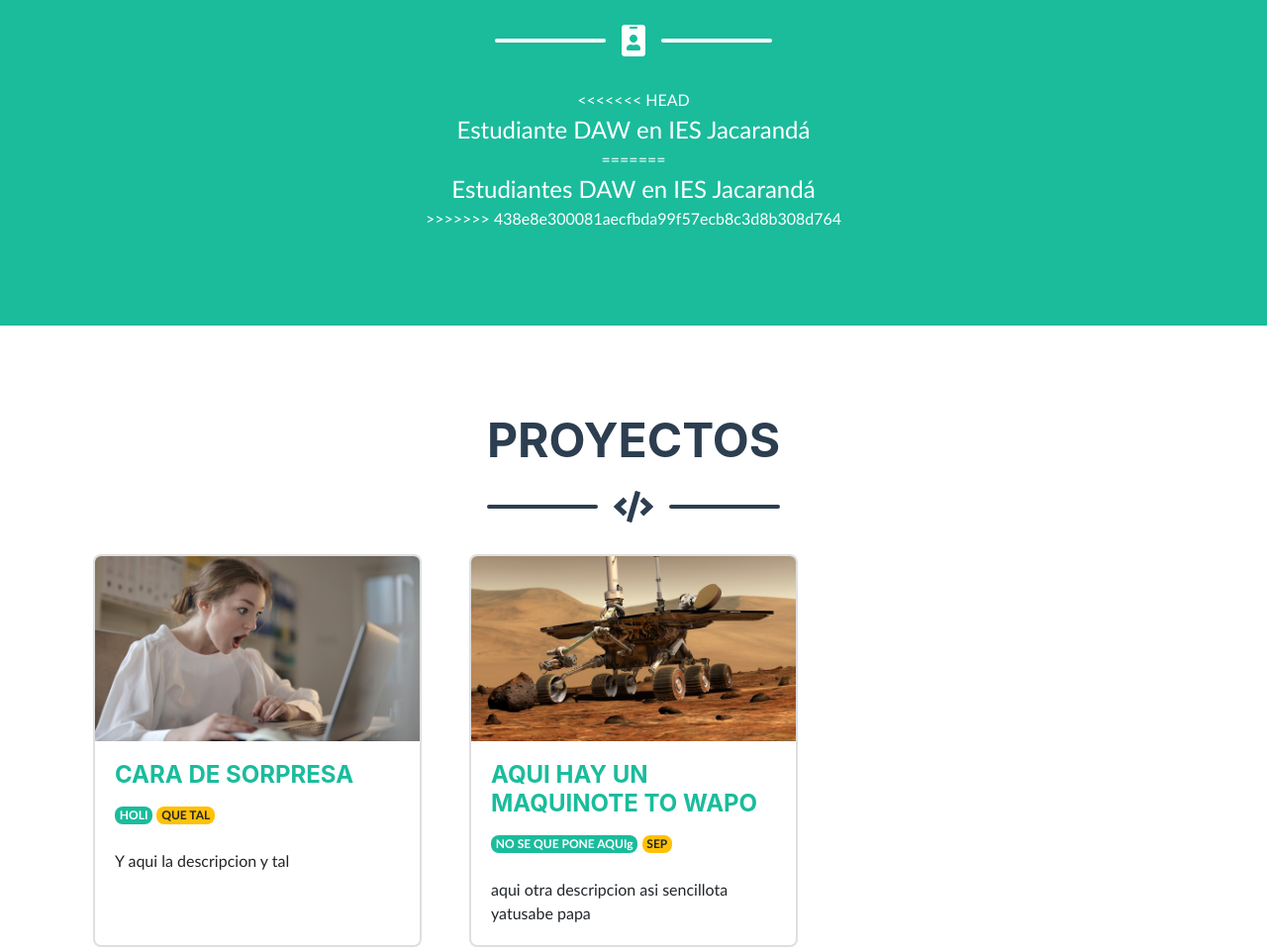
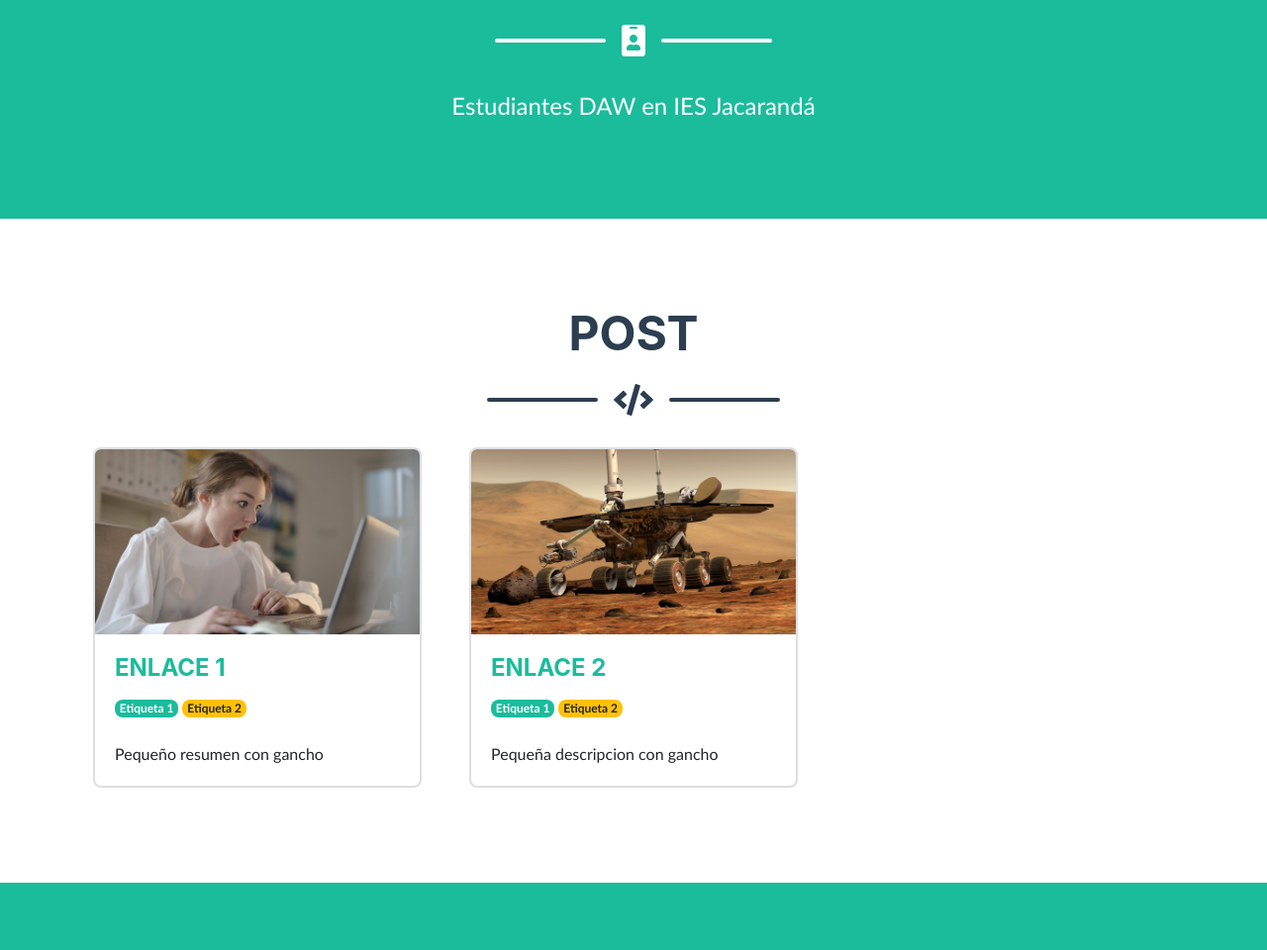
Before and after one commit to JoseVicenteVillegas/ProyectoBlueLion, a plain HTML site: page index.html in a window 1280 px wide. Shown: the part 571-1531 px from the top of the page at 99% size. Drawn offline with Linux system fonts and the light colour scheme; a web font is replaced by a local one.

Commit message:
Renombrando etiquetas

```diff
--- a/index.html
+++ b/index.html
@@ -44,7 +44,7 @@
                             href="#portfolio">JUEGOS</a>
                     </li>
                     <li class="nav-item mx-0 mx-lg-1"><a class="nav-link py-3 px-0 px-lg-3 rounded js-scroll-trigger"
-                            href="#about">SOBRE MI</a>
+                            href="#about">SOBRE Nosotros</a>
                     </li>
                     <li class="nav-item mx-0 mx-lg-1"><a class="nav-link py-3 px-0 px-lg-3 rounded js-scroll-trigger"
                             href="#contact">CONTACTO</a>
@@ -64,19 +64,15 @@
                 <div class="divider-custom-icon"><i class="fas fa-id-badge"></i></div>
                 <div class="divider-custom-line"></div>
             </div>
-            <!-- Masthead Subheading-->
-<<<<<<< HEAD
-            <p class="pre-wrap masthead-subheading font-weight-light mb-0">Estudiante DAW en IES Jacarandá</p>
-=======
             <p class="pre-wrap masthead-subheading font-weight-light mb-0">Estudiantes DAW en IES Jacarandá</p>
->>>>>>> 438e8e300081aecfbda99f57ecb8c3d8b308d764
+
         </div>
     </header>
     <section class="page-section portfolio" id="portfolio">
         <div class="container">
             <!-- Portfolio Section Heading-->
             <div class="text-center">
-                <h2 class="page-section-heading text-secondary mb-0 d-inline-block">PROYECTOS</h2>
+                <h2 class="page-section-heading text-secondary mb-0 d-inline-block">POST</h2>
             </div>
             <!-- Icon Divider-->
             <div class="divider-custom">
@@ -91,12 +87,12 @@
                         <a target="_blank" href="LINK"><img class="card-img-top" src="./assets/img/proj_10.jpg" alt=""></a>
                         <div class="card-body">
                             <h4 class="card-title">
-                                <a target="_blank" href="https://github.com/navendu-pottekkat/nsfw-filter">CARA DE SORPRESA</a>
+                                <a target="_blank" href="https://github.com/navendu-pottekkat/nsfw-filter">ENLACE 1</a>
                             </h4>
                             <p class="card-text">
-                                <span class="badge badge-primary">HOLI</span>
-                                <span class="badge badge-warning">QUE TAL</span>
-                                </br></br>Y aqui la descripcion y tal
+                                <span class="badge badge-primary">Etiqueta 1</span>
+                                <span class="badge badge-warning">Etiqueta 2</span>
+                                </br></br>Pequeño resumen con gancho
                             </p>
                         </div>
                     </div>
@@ -106,12 +102,12 @@
                         <a target="_blank" href="LINK"><img class="card-img-top" src="./assets/img/proj_11.jpg" alt=""></a>
                         <div class="card-body">
                             <h4 class="card-title">
-                                <a target="_blank" href="LINK">AQUI HAY UN MAQUINOTE TO WAPO</a>
+                                <a target="_blank" href="LINK">ENLACE 2</a>
                             </h4>
                             <p class="card-text">
-                                <span class="badge badge-primary">NO SE QUE PONE AQUIg</span>
-                                <span class="badge badge-warning">SEP</span>
-                                </br></br>aqui otra descripcion asi sencillota yatusabe papa
+                                <span class="badge badge-primary">Etiqueta 1</span>
+                                <span class="badge badge-warning">Etiqueta 2</span>
+                                </br></br>Pequeña descripcion con gancho
                             </p>
                         </div>
                     </div>
```
